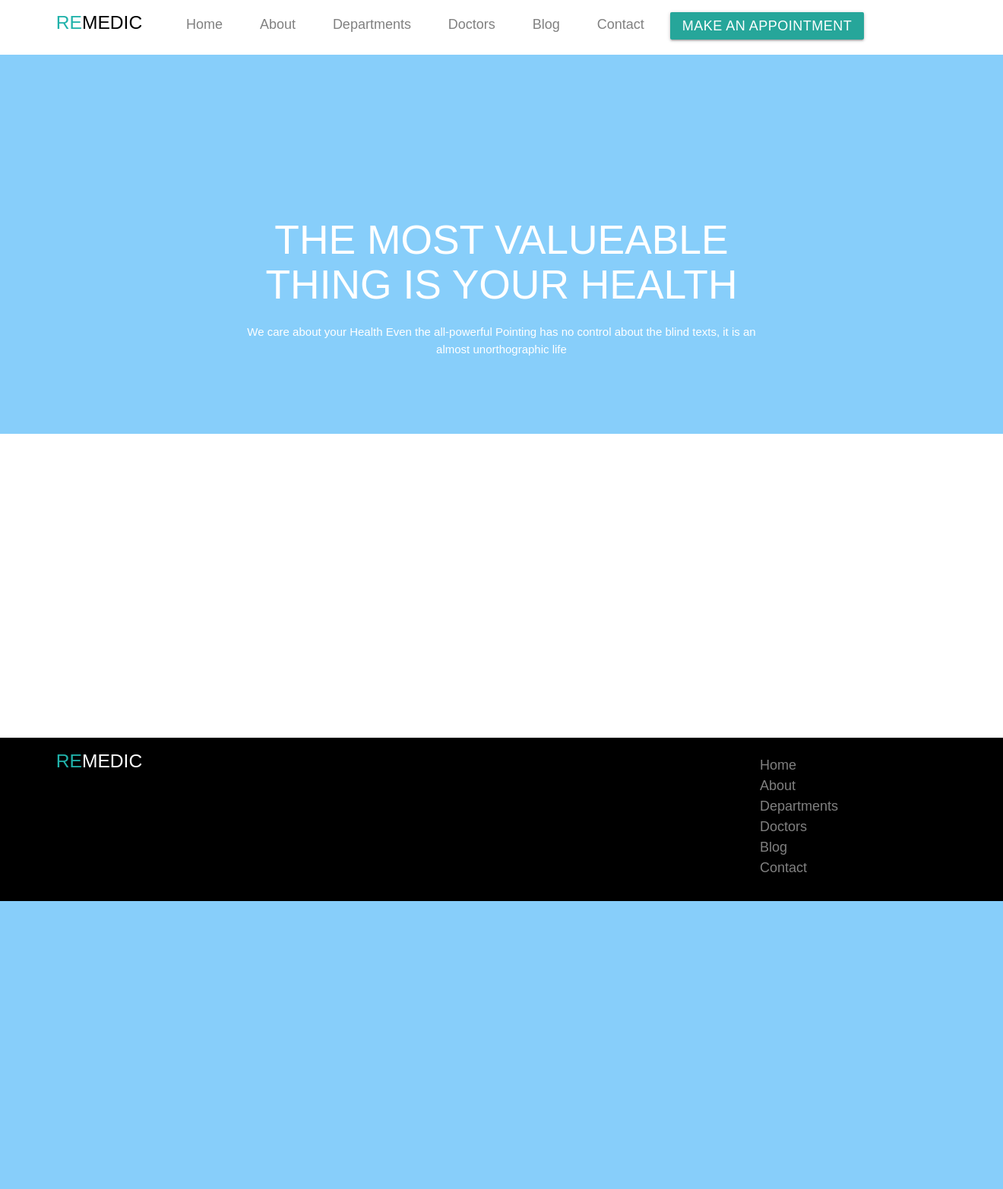
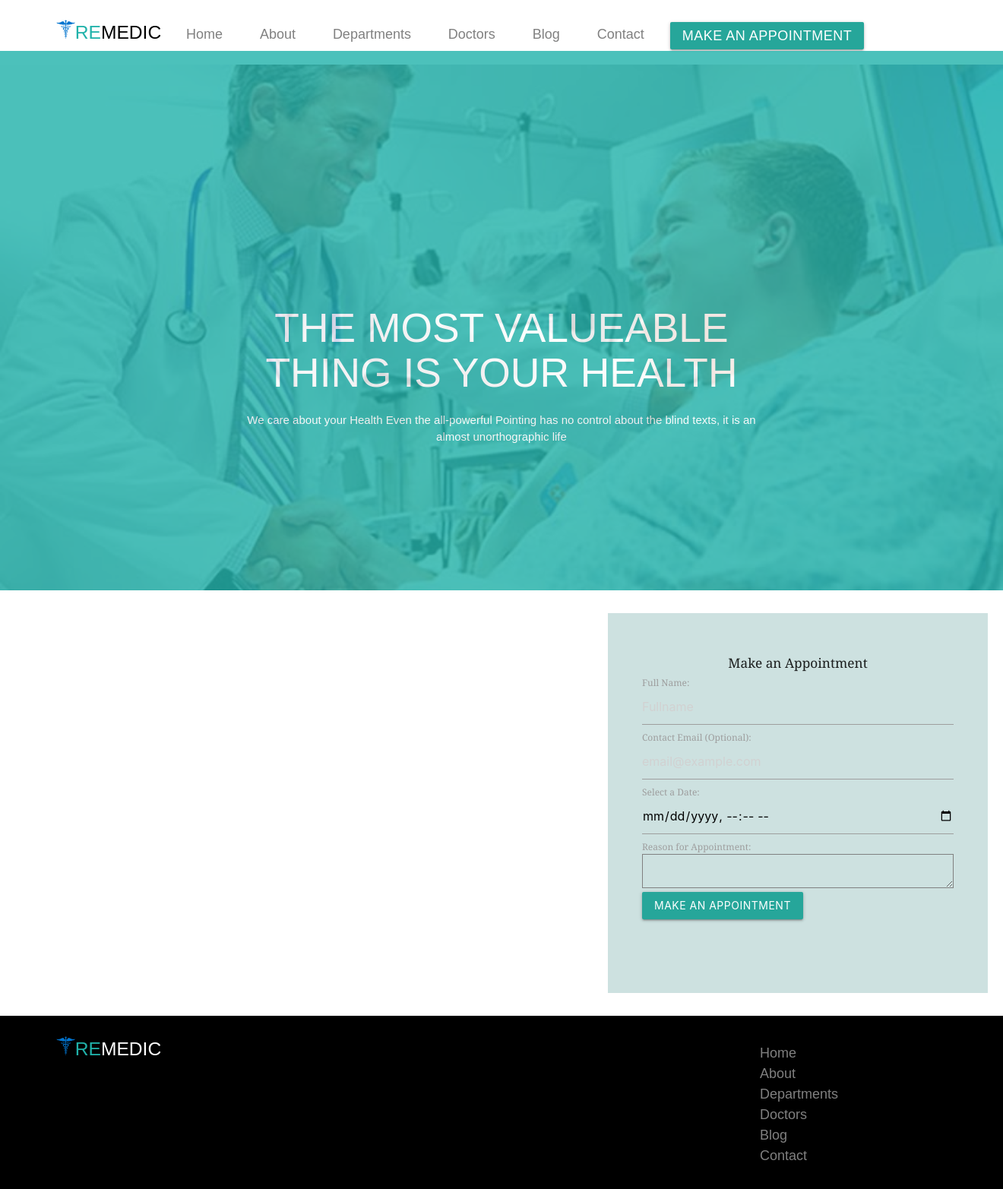
Before and after one commit to ruggedwizard/hospital-management, a Django app: page / in a window 1320 px wide. Shown: the whole page at 76% size. Before the commit the page ends 1186 px from the top, so only its background shows below. Run offline with Django 4.2, Linux system fonts and the light colour scheme.

Commit message:
landing page updated to include overlay of image with text

```diff
--- a/base/static/base/css/style.css
+++ b/base/static/base/css/style.css
@@ -54,18 +54,28 @@
 
 .text-holder{
     text-align: center;
-    margin-top: 180px;
+    margin-top: 300px;
     margin-bottom: 100px;
     width: 700px;
     color: white;
-    background-color: lightskyblue;
-    overflow: hidden;;
+    background-color: lightseagreen;
+    overflow: hidden;
 
 }
 .main-content{
-    background-color: lightskyblue;
     overflow: hidden;
+    background-color: lightseagreen;
+    opacity:0.8;
+    height: 710px;
     font-family: Arial, Helvetica, sans-serif;
+    margin-top: -715px;
+    position: relative;
+}
+.image-background{
+    width:100%;
+    overflow: hidden;
+    height: 50%;
+    opacity: 0.9;
 }
 .text-value-big{
     font-family: Arial, Helvetica, sans-serif;
@@ -83,6 +93,9 @@
     color: lightseagreen;
 }
 .btn-text{
+    color: white;
+}
+.btn-text:hover{
     color: white;
 }
 li:hover{
@@ -105,7 +118,26 @@
     margin-right: 2em;
 }
 .appointment-holder{
-    height: 400px;
-    background-color:white;
+    height: 500px;
+    /* border: 2px solid black; */
+    padding: 3em;
+    /* background-color:rgb(247, 245, 245); */
+    background-color:rgb(205, 225, 224);
+    width: 500px;
+    margin-left: 800px;
+    margin-top: 2em;
+    margin-bottom: 2em;
 
 }
+#reason-for-appointment{
+    border: 1px solid gray;
+    overflow: hidden;
+}
+.medicine-logo{
+    width: 25px;
+    height: 25px;
+    margin-top: 10px;
+}
+.remedic-logo{
+    margin-left: 60px;
+}
--- a/base/templates/base/Pages/login_page.html
+++ b/base/templates/base/Pages/login_page.html
@@ -13,6 +13,9 @@
 
     <div class="row login-card col-sm-7 container">
         <div class="first-part col-sm-6 col-md-6">
+            <div class="remedic-logo">
+                <h5 class="first-text"><img class="medicine-logo" src="{%  static 'base/images/medicine-logo.png' %}" alt="medicine-logo">RE<span class="second-text">MEDIC</span></h5>
+            </div>
             <h5 style="text-align: center;">Hospital Management System</h5>
         </div>
         <div class="second-part">
--- a/base/templates/base/index.html
+++ b/base/templates/base/index.html
@@ -11,7 +11,7 @@
 <body>
     <div class="row">
         <div class="col-1">
-            <h5 class="first-text">RE<span class="second-text">MEDIC</span></h5>
+            <h5 class="first-text"><img class="medicine-logo" src="{%  static 'base/images/medicine-logo.png' %}" alt="medicine-logo">RE<span class="second-text">MEDIC</span></h5>
         </div>
         <div class="col-6">
             <ul class="navbar">
@@ -26,6 +26,7 @@
         </div>
     </div>
 <!-- Image Holder with Blue over shape -->
+<img src="{% static 'base/images/doctor-carousel.jpeg' %}" alt="background-image" class="image-background">
     <div class="main-content">
         <div class="text-holder container">
             <h2 class="text-value-big">THE MOST VALUEABLE THING IS YOUR HEALTH</h2>
@@ -33,15 +34,35 @@
         </div>
     </div>
 
+
 <!-- Make an appointment Section -->
-<div class="appointment-holder">
+<div class="appointment-holder container">
+    <div class="form-holder">
+        <h6 style="text-align:center">Make an Appointment</h6>
+        <form action="" method="post">
+            <!-- Fullname -->
+            <label for="full-name"><p>Full Name:</p></label>
+            <input type="text" placeholder="Fullname" name="full-name" id="full-name">
+            <!-- Email Address -->
+            <label for="contact-email"><p>Contact Email (Optional):</p></label>
+            <input type="text" placeholder="email@example.com" name="contact-email" id="contact-email">
+            <!-- Date -->
+            <label for="date-of-appointment"><p>Select a Date:</p></label>
+            <input type="datetime-local" name="date-of-appointment" id="date-of-appointment">
+            <!-- Reason For Appointment -->
+            <label for="reason-for-appointment"><p>Reason for Appointment:</p></label>
+            <textarea name="reason-for-appointment" id="reason-for-appointment" cols="30" rows="50"></textarea>
+            <button class="btn">Make an Appointment</button>
+        </form>
+
+    </div>
 
 </div>
 
 <!-- Footer Section -->
 <div class="footer">
     <div class="col-1">
-        <h5 class="first-text">RE<span class="second-text-footer">MEDIC</span></h5>
+        <h5 class="first-text"><img class="medicine-logo" src="{%  static 'base/images/medicine-logo.png' %}" alt="medicine-logo">RE<span class="second-text-footer">MEDIC</span></h5>
     </div>
     <div class="menu-list">
         <ul>
```
Also changed, not shown: base/models.py (+8 -0 lines), base/static/base/images/doctor-carousel.jpeg (added), base/static/base/images/medicine-logo.png (added).
